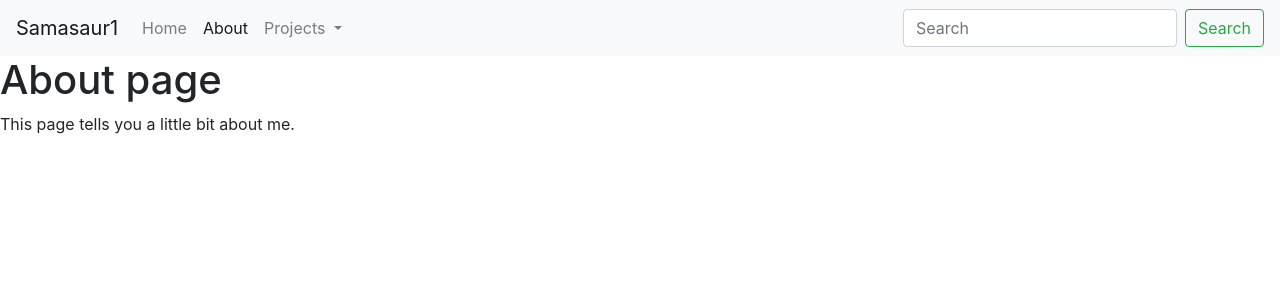
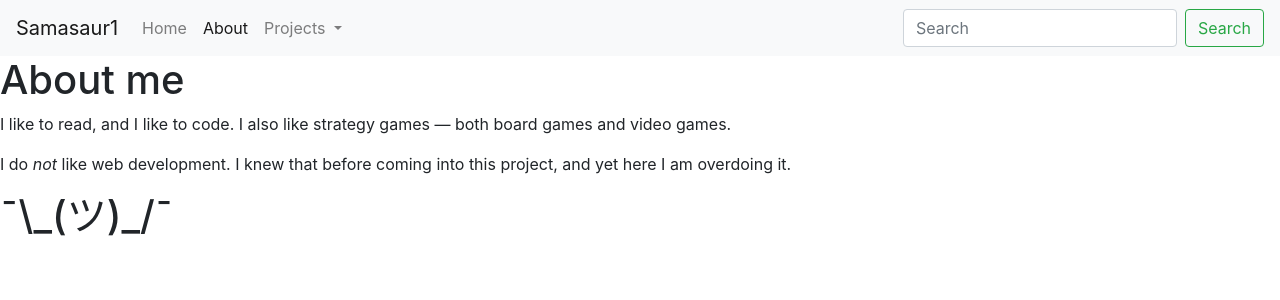
Before and after one commit to Samasaur1/samasaur1.github.io, a Jekyll site: the page built from about.md, in a window 1280 px wide. Shown: the top 300 px of the page. Built offline with Jekyll 4.4.1, drawn with Linux system fonts in a browser that asks for light colours.

Commit message:
Add home and about page stubs

```diff
--- a/about.md
+++ b/about.md
@@ -1,7 +1,9 @@
 ---
 layout: default
-title: About
+title: Samasaur1 | About
 ---
-# About page
+# About me
+I like to read, and I like to code. I also like strategy games — both board games and video games.
 
-This page tells you a little bit about me.
+I do *not* like web development. I knew that before coming into this project, and yet here I am overdoing it.
+# ¯\\\_(ツ)\_/¯
--- a/index.html
+++ /dev/null
@@ -1,5 +0,0 @@
----
-layout: default
-title: Samasaur1 | Home
----
-<h1>{{ "Hello World!" | downcase }}</h1>
```
Also changed, not shown: index.md (added, +8 -0 lines).
